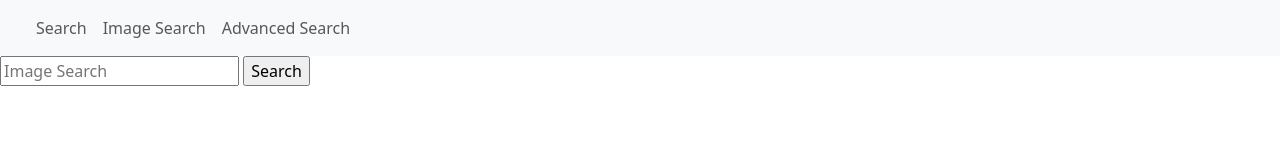
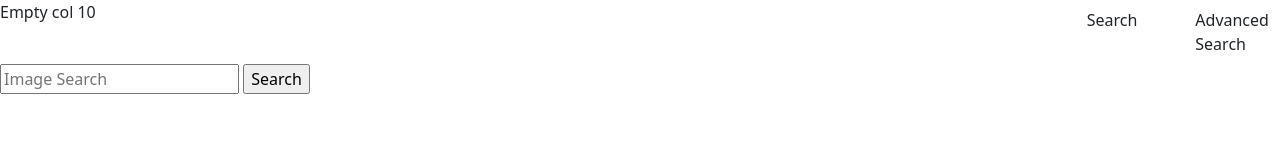
Before and after one commit to richjones4364/test, a plain HTML site: page ImageSearch.html in a window 1280 px wide. Drawn offline with nearby package versions, Linux system fonts and the light colour scheme.

Commit message:
nav buttons and search field lined up

```diff
--- a/ImageSearch.html
+++ b/ImageSearch.html
@@ -10,25 +10,22 @@
     </head>
     <body>
         <!--Navigation-->
-      <nav class="navbar navbar-expand-lg bg-body-tertiary">
-        <div class="container-fluid">
-          <a class="navbar-brand" href="#"></a>
-          <button class="navbar-toggler" type="button" data-bs-toggle="collapse" data-bs-target="#navbarNav" aria-controls="navbarNav" aria-expanded="false" aria-label="Toggle navigation">
-            <span class="navbar-toggler-icon"></span>
-          </button>
-          <div class="collapse navbar-collapse" id="navbarNav">
+        <div class="row">
+          <div class="col-10">Empty col 10</div>
+          <div class="col-1">
             <ul class="navbar-nav">
               <li class="nav-item">
-                <a class="nav-link" href="Search.html">Search</a>
+                <a class="nav-link" href="index.html">Search</a>
               </li>
-              <li class="nav-item">
-                <a class="nav-link" href="ImageSearch.html">Image Search</a>
-              </li>
+            </ul>
+          </div>
+          <div class="col-1">
+            <ul class="navbar-nav">
               <li class="nav-item">
                 <a class="nav-link" href="AdvancedSearch.html">Advanced Search</a>
               </li>
             </ul>
-          </div>
+        </div>
         </div>
       </nav>
       <!--Search Button-->
```
Also changed, not shown: AdvancedSearch.html (+8 -11 lines), Search.html (deleted, +0 -41 lines), index.html (added, +50 -0 lines).
